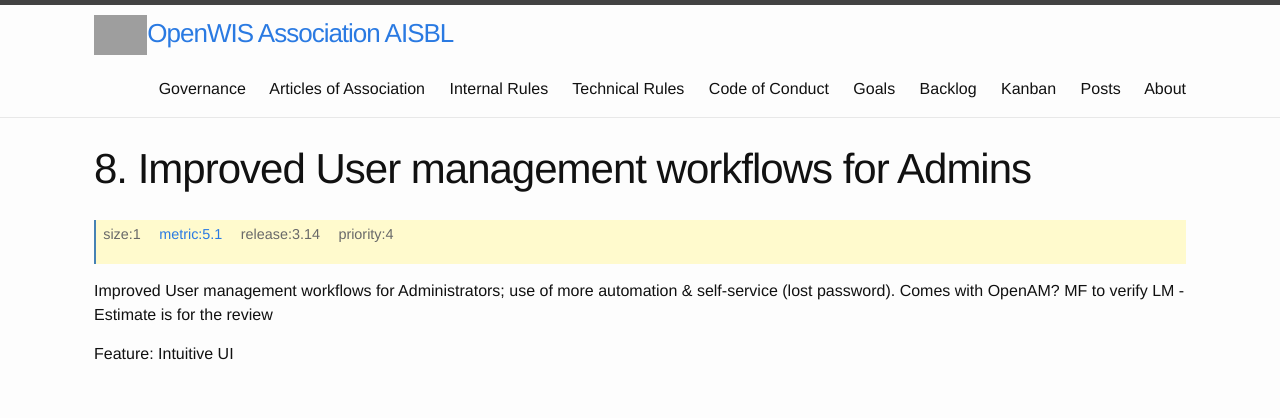
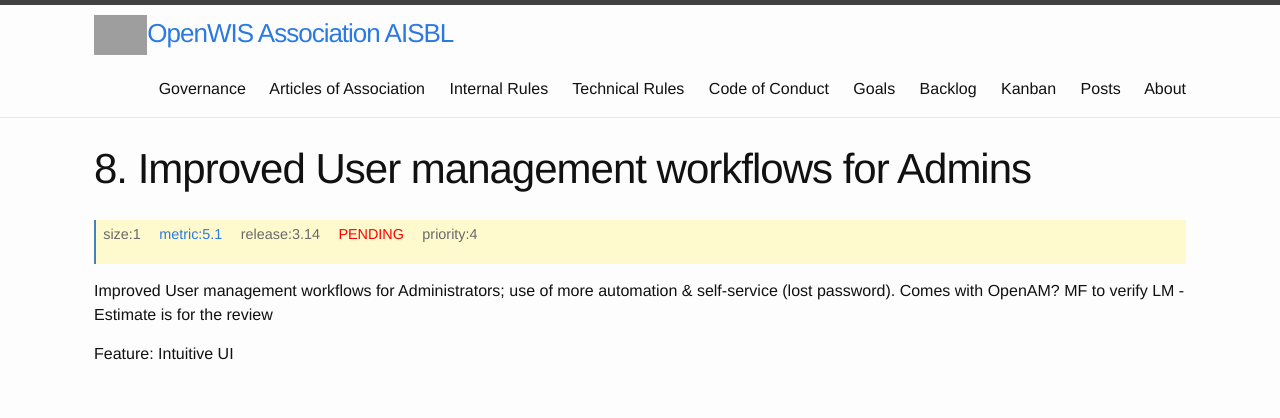
Before and after one commit to OpenWIS/openwis-documentation, a Jekyll site: the page built from _kanban/OpenWIS-Backlog-000008.md, in a window 1280 px wide. Shown: the top 418 px of the page. Built offline with Jekyll 4.4.1, drawn with Linux system fonts in a browser that asks for light colours; grey boxes are pictures that could not be loaded.

Commit message:
Update OpenWIS-Backlog-000008.md

```diff
--- a/_kanban/OpenWIS-Backlog-000008.md
+++ b/_kanban/OpenWIS-Backlog-000008.md
@@ -1,8 +1,8 @@
 ---
 layout: backlog
 title: Improved User management workflows for Admins
-kanCategory: backlog
-kanSubCategory:
+kanCategory: analyse
+kanSubCategory: pending
 kanAssigned:
 kanBacklog: 8
 kanIssue:
```
